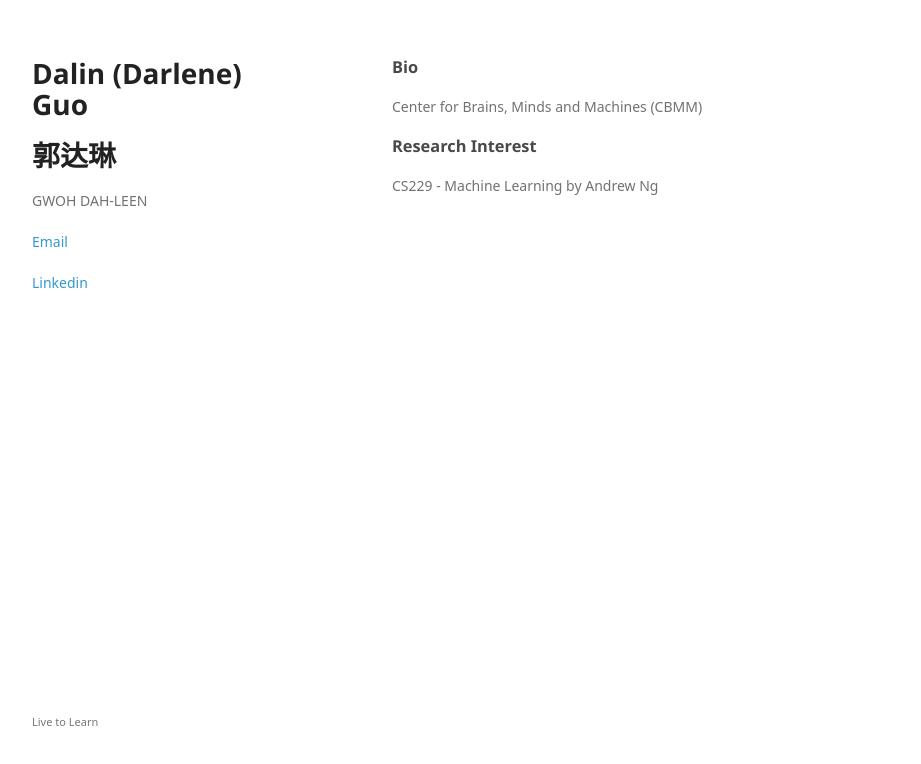
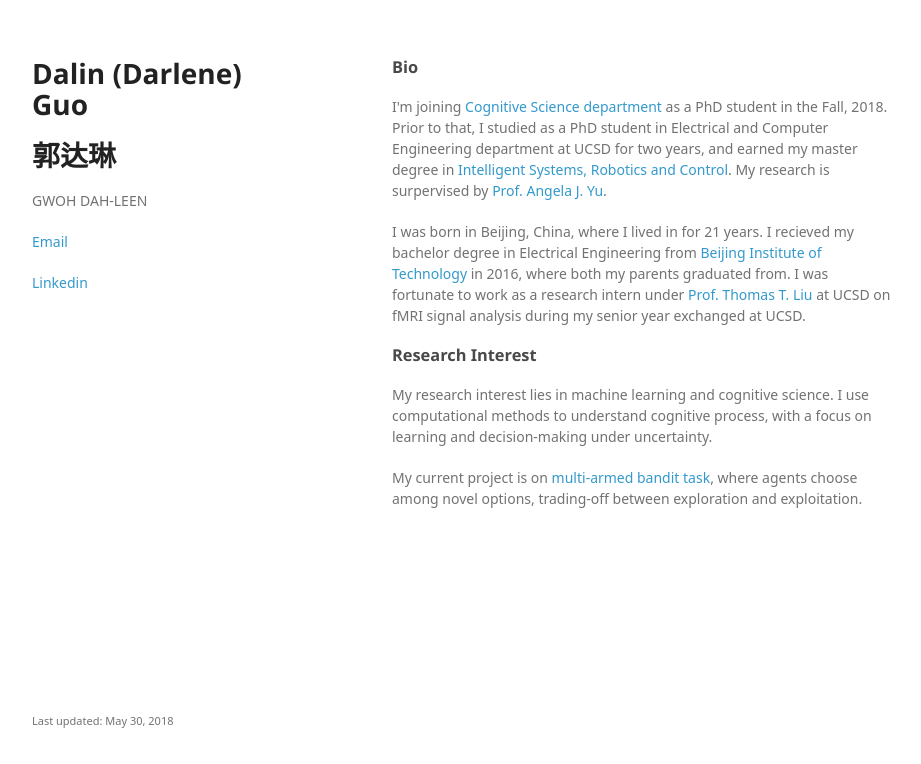
Before and after one commit to dalinguo/dalinguo.github.io, a plain HTML site: page collections/index.html in a window 1280 px wide. Shown: the whole page, without its empty margins (178-1099 px from the left). Drawn offline with Linux system fonts and the light colour scheme; files that its build step writes are made by us from their sources; files whose address does not match are found by name; a web font is replaced by a local one.

Commit message:
Update index.html

```diff
--- a/collections/index.html
+++ b/collections/index.html
@@ -30,19 +30,30 @@
       </header>
       <section>
         <h3>
-<a id="Tutorial: Cognitive Science & Neuroscience" class="anchor" href="#bio" aria-hidden="true"><span aria-hidden="true" class="octicon octicon-link"></span></a>Bio</h3>
+<a id="bio" class="anchor" href="#bio" aria-hidden="true"><span aria-hidden="true" class="octicon octicon-link"></span></a>Bio</h3>
 
-<p>Center for Brains, Minds and Machines (CBMM) <a href="https://www.youtube.com/channel/UCGoxKRfTs0jQP52cfHCyyRQ/feed"> </p>
+<p>I'm joining <a href="http://www.cogsci.ucsd.edu/">Cognitive Science department </a> as a PhD student in the Fall, 2018.
+  Prior to that, I studied as a PhD student in Electrical and Computer Engineering department at UCSD for two years,
+  and earned my master degree in <a href="http://ece.ucsd.edu/graduate/intelligent-systems-robotics-and-control">
+  Intelligent Systems, Robotics and Control</a>.
+  My research is surpervised by <a href="http://www.cogsci.ucsd.edu/~ajyu/">Prof. Angela J. Yu</a>. </p>
+
+        <p>I was born in Beijing, China, where I lived in for 21 years. I recieved my bachelor degree in Electrical Engineering from <a href="http://english.bit.edu.cn/ensite/sie/index.htm">
+          Beijing Institute of Technology </a> in 2016,
+          where both my parents graduated from.
+          I was fortunate to work as a research intern under <a href="https://cfmriweb.ucsd.edu/tliu/">Prof. Thomas T. Liu</a>
+          at UCSD on fMRI signal analysis during my senior year exchanged at UCSD.</p>
 
 <h3>
-<a id="Tutorial: Machine Learning" class="anchor" href="#research-interest" aria-hidden="true"><span aria-hidden="true" class="octicon octicon-link"></span></a>Research Interest</h3>
+<a id="research-interest" class="anchor" href="#research-interest" aria-hidden="true"><span aria-hidden="true" class="octicon octicon-link"></span></a>Research Interest</h3>
 
-<p>CS229 - Machine Learning by Andrew Ng <a href = "https://see.stanford.edu/Course/CS229"></p>
+<p>My research interest lies in machine learning and cognitive science. I use computational methods to understand cognitive process, with a focus on learning and decision-making under uncertainty.</p>
+<p>My current project is on <a href = "https://en.wikipedia.org/wiki/Multi-armed_bandit">multi-armed bandit task</a>, where agents choose among novel options, trading-off between exploration and exploitation.</p>
 
 <h3>
       </section>
       <footer>
-        <p><small>Live to Learn</small></p>
+        <p><small>Last updated: May 30, 2018</small></p>
       </footer>
     </div>
     <script src="javascripts/scale.fix.js"></script>
```
